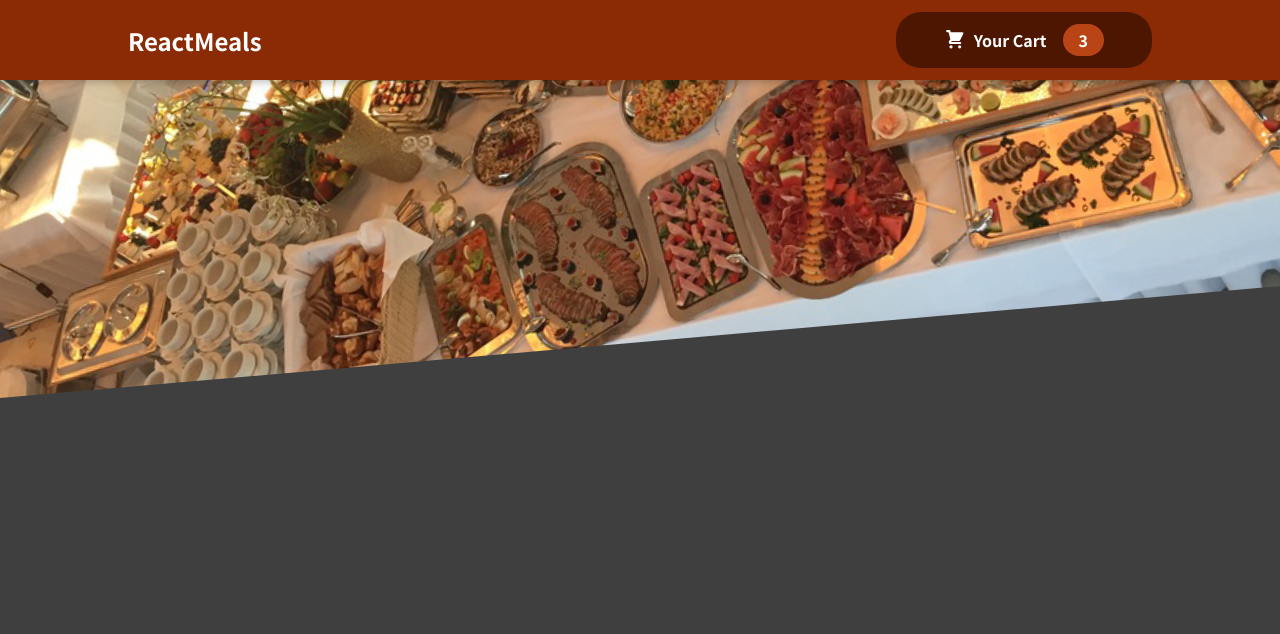
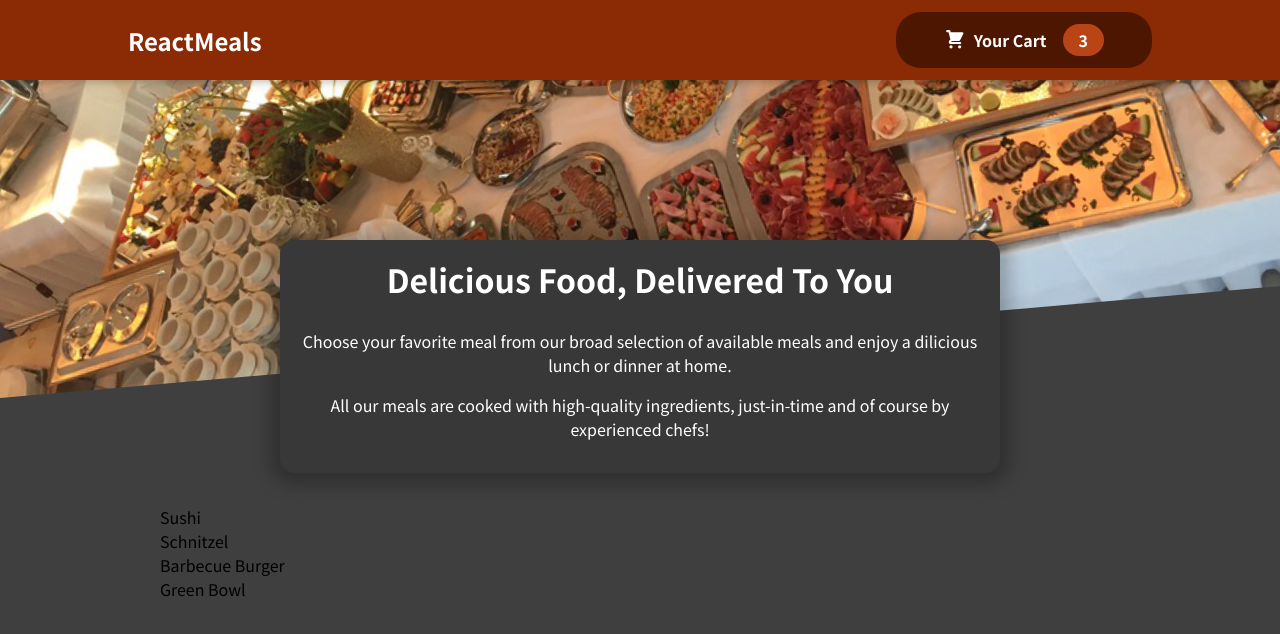
Before and after one commit to kozachek/-Food-Order-App, a React (Create React App) app: page / in a window 1280 px wide. Shown: the top 634 px of the page. Built offline with nearby package versions, Linux system fonts and the light colour scheme.

Commit message:
Adding a "Meals" Component

```diff
--- a/src/App.js
+++ b/src/App.js
@@ -1,10 +1,14 @@
 import { Fragment } from "react";
 import Header from "./components/Layout/Header";
+import Meals from "./components/Meals /Meals";
 
 function App() {
   return (
     <Fragment>
       <Header />
+      <main>
+        <Meals />
+      </main>
     </Fragment>
   );
 }
--- /dev/null
+++ b/src/components/Meals /AvalibleMeals.js
@@ -0,0 +1,39 @@
+import classes from './AvalibleMeals.module.css';
+
+const DUMMY_MEALS = [
+    {
+      id: 'm1',
+      name: 'Sushi',
+      description: 'Finest fish and veggies',
+      price: 22.99,
+    },
+    {
+      id: 'm2',
+      name: 'Schnitzel',
+      description: 'A german specialty!',
+      price: 16.5,
+    },
+    {
+      id: 'm3',
+      name: 'Barbecue Burger',
+      description: 'American, raw, meaty',
+      price: 12.99,
+    },
+    {
+      id: 'm4',
+      name: 'Green Bowl',
+      description: 'Healthy...and green...',
+      price: 18.99,
+    },
+  ];
+const AvalibleMeals = ()=> {
+const mealsList = DUMMY_MEALS.map(meal => <li>{meal.name}</li>);
+
+    return <section className={classes.meals}>
+        <ul>
+            {mealsList}
+        </ul>
+    </section>
+};
+
+export default AvalibleMeals;
--- /dev/null
+++ b/src/components/Meals /AvalibleMeals.module.css
@@ -0,0 +1,24 @@
+.meals {
+    max-width: 60rem;
+    width: 90%;
+    margin: 2rem auto;
+    animation: meals-appear 1s ease-out forwards;
+  }
+
+  .meals ul {
+    list-style: none;
+    margin: 0;
+    padding: 0;
+  }
+
+  @keyframes meals-appear {
+    from {
+      opacity: 0;
+      transform: translateY(3rem);
+    }
+
+    to {
+      opacity: 1;
+      transform: translateY(0);
+    }
+  }
--- /dev/null
+++ b/src/components/Meals /Meals.js
@@ -0,0 +1,15 @@
+import { Fragment } from "react";
+
+import MealsSummary from "./MealsSummary";
+import AvalibleMeals from "./AvalibleMeals";
+
+const Meals = () => {
+  return (
+    <Fragment>
+      <MealsSummary />
+      <AvalibleMeals />
+    </Fragment>
+  );
+};
+
+export default Meals;
--- /dev/null
+++ b/src/components/Meals /MealsSummary.js
@@ -0,0 +1,15 @@
+import classes from './MealsSummary.module.css';
+
+const MealsSummary = ()=> {
+    return <section className={classes.summary}>
+        <h2>Delicious Food, Delivered To You</h2>
+        <p>
+            Choose your favorite meal from our broad selection of available meals and enjoy a dilicious lunch or dinner at home.
+        </p>
+        <p>
+            All our meals are cooked with high-quality ingredients, just-in-time and of course by experienced chefs!
+        </p>
+    </section>
+};
+
+export default MealsSummary;
--- /dev/null
+++ b/src/components/Meals /MealsSummary.module.css
@@ -0,0 +1,18 @@
+.summary {
+    text-align: center;
+    max-width: 45rem;
+    width: 90%;
+    margin: auto;
+    margin-top: -10rem;
+    position: relative;
+    background-color: #383838;
+    color: white;
+    border-radius: 14px;
+    padding: 1rem;
+    box-shadow: 0 1px 18px 10px rgba(0, 0, 0, 0.25);
+  }
+
+  .summary h2 {
+    font-size: 2rem;
+    margin-top: 0;
+  }
```
